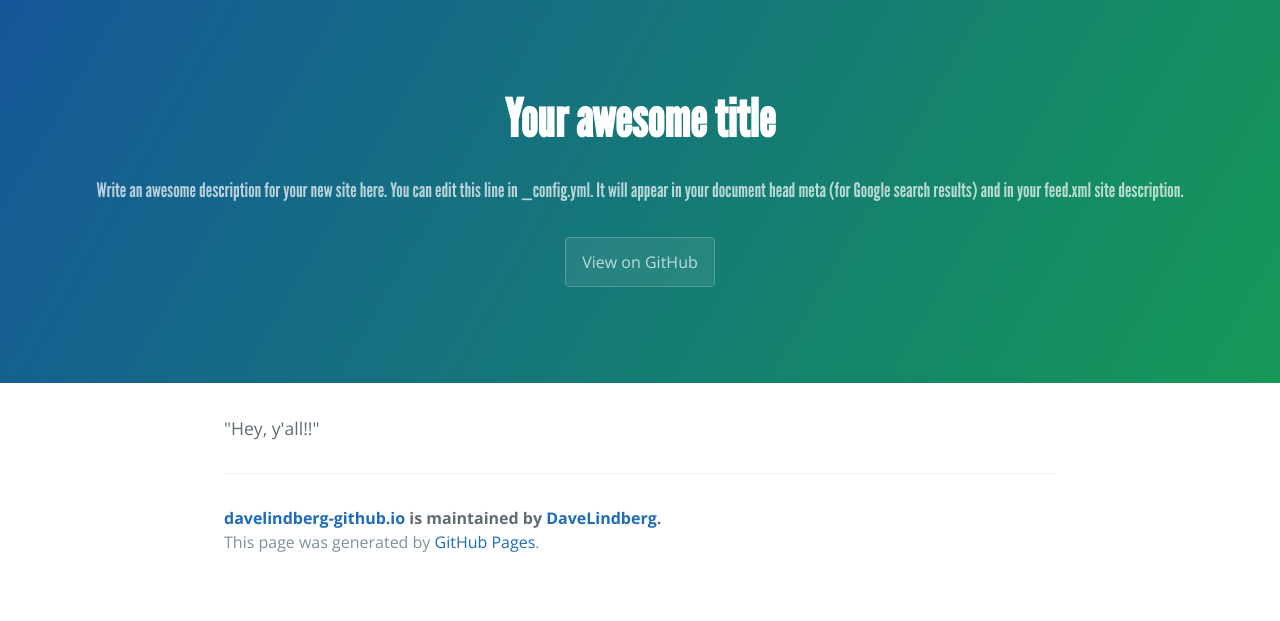
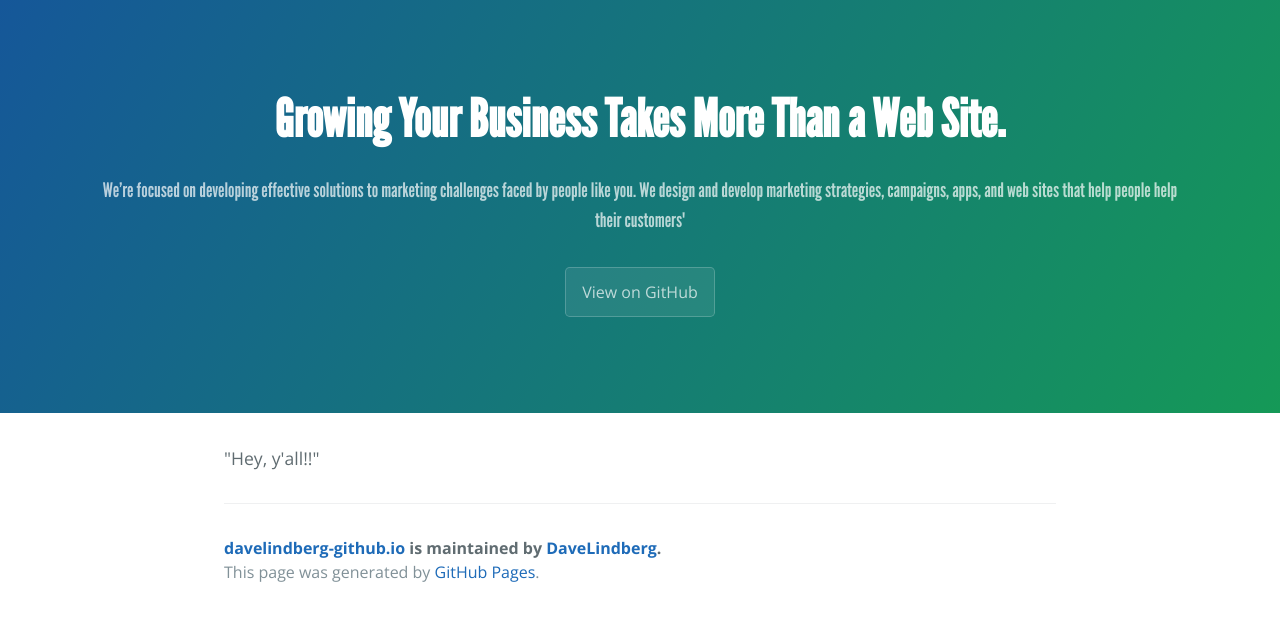
Before and after one commit to DaveLindberg/davelindberg-github.io, a Jekyll site: the page built from src/index.md, in a window 1280 px wide. Shown: the top 621 px of the page. Built offline with Jekyll 4.4.1, drawn with Linux system fonts in a browser that asks for light colours.

Commit message:
update Title and Description

```diff
--- a/_config.yml
+++ b/_config.yml
@@ -13,16 +13,16 @@
 # you will see them accessed via {{ site.title }}, {{ site.email }}, and so on.
 # You can create any custom variable you would like, and they will be accessible
 # in the templates via {{ site.myvariable }}.
-title: Your awesome title
-email: your-email@domain.com
+title: Growing Your Business Takes More Than a Web Site.
+email: Dave@DaveLindberg.com
 description: > # this means to ignore newlines until "baseurl:"
-  Write an awesome description for your new site here. You can edit this
-  line in _config.yml. It will appear in your document head meta (for
-  Google search results) and in your feed.xml site description.
+  We’re focused on developing effective solutions to marketing challenges faced
+  by people like you. We design and develop marketing strategies, campaigns,
+  apps, and web sites that help people help their customers'
 baseurl: "" # the subpath of your site, e.g. /blog
 url: "" # the base hostname & protocol for your site, e.g. http://example.com
-twitter_username: jekyllrb
-github_username:  jekyll
+twitter_username: DaveLindberg
+github_username:  DaveLindberg
 
 # Build settings
 markdown: kramdown
```
